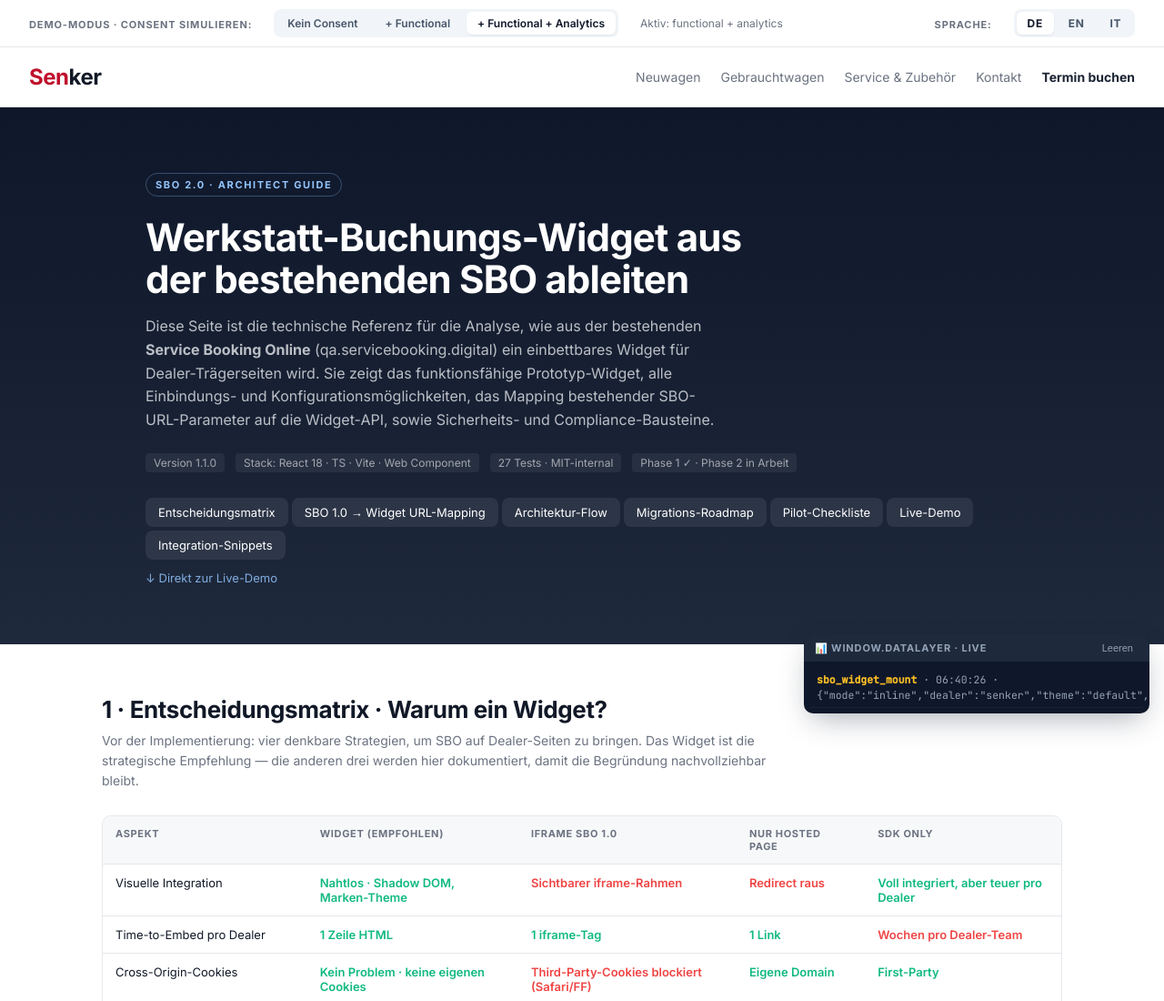
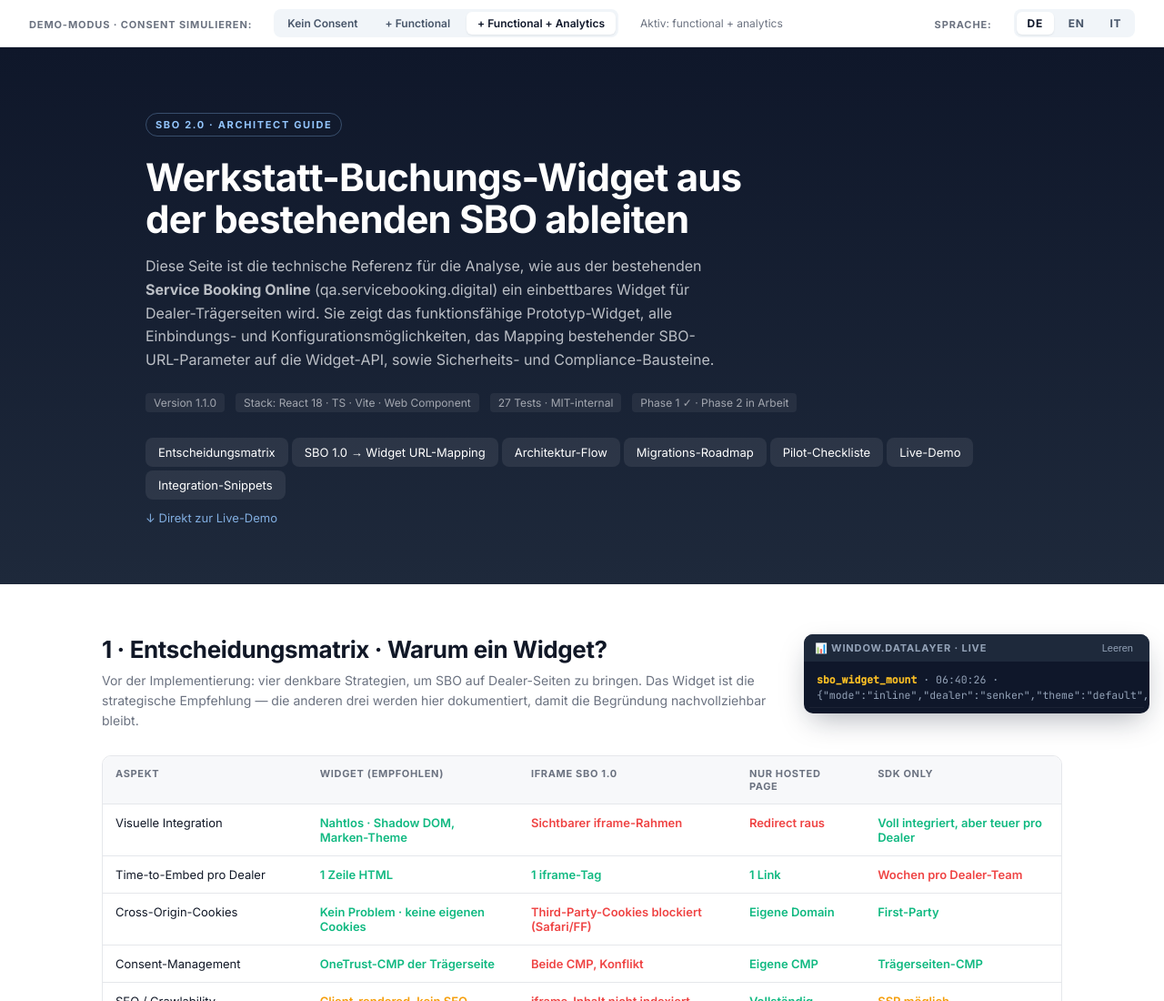
Before and after one commit to sbusslehner-jpg/sbo-booking-widget, a React app: page index.html in a window 1280 px wide. Shown: the top 1100 px of the page at 91% size. Built offline with nearby package versions, Linux system fonts and the light colour scheme.

Commit message:
Remove Senker nav bar (Neuwagen/Gebrauchtwagen/... links)
Removes the leftover dealer-site navigation bar — the page is the
SBO 2.0 architecture guide and opens directly with the arch-hero.
Dead .nav / .nav-brand / .nav-links CSS removed too.

```diff
--- a/index.html
+++ b/index.html
@@ -19,15 +19,6 @@
 
       *, *::before, *::after { box-sizing: border-box; }
       img, iframe, canvas, svg { max-width: 100%; }
-
-      .nav { display: flex; align-items: center; justify-content: space-between; gap: 16px; padding: 18px 32px; border-bottom: 1px solid #e5e7eb; flex-wrap: wrap; }
-      .nav-brand { font-weight: 800; font-size: 24px; letter-spacing: -0.02em; }
-      .nav-brand .accent { color: #c0102c; }
-      .nav-links { display: flex; gap: 22px; font-size: 14px; color: #6b7280; flex-wrap: wrap; }
-      @media (max-width: 640px) {
-        .nav { padding: 14px 20px; }
-        .nav-links { display: none; }
-      }
 
       .hero-cta { display: inline-flex; align-items: center; gap: 8px; background: #1a2332; color: #ffffff; padding: 10px 20px; border-radius: 6px; font-weight: 600; font-size: 14px; cursor: pointer; border: none; }
 
@@ -277,17 +268,6 @@
         <button data-lang="it">IT</button>
       </div>
     </div>
-
-    <nav class="nav">
-      <div class="nav-brand"><span class="accent">Sen</span>ker</div>
-      <div class="nav-links">
-        <span>Neuwagen</span>
-        <span>Gebrauchtwagen</span>
-        <span>Service &amp; Zubehör</span>
-        <span>Kontakt</span>
-        <strong style="color: #1a2332">Termin buchen</strong>
-      </div>
-    </nav>
 
     <!-- ============================== ARCHITEKTEN-HERO ============================== -->
     <section class="arch-hero">
```
